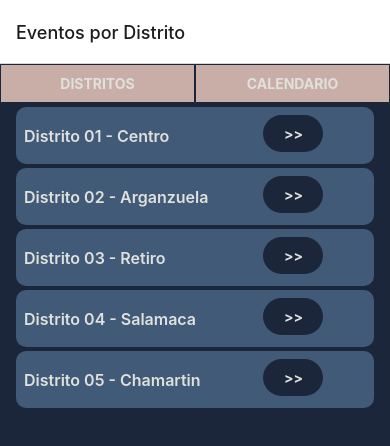
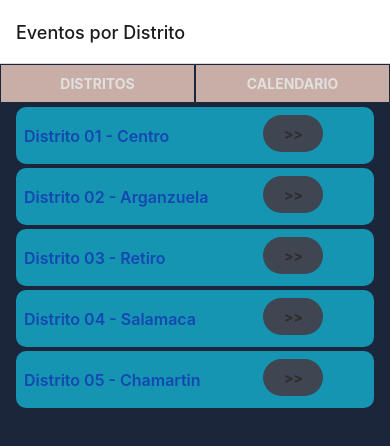
Before and after one commit to LuisLimaJLS/EventsApp, a React Native app: screen /DistrictScreen in a window 390 px wide. Shown: the top 446 px of the page. Built offline with nearby package versions, Linux system fonts and the light colour scheme.

Commit message:
Cambio colores

```diff
--- a/components/District.js
+++ b/components/District.js
@@ -29,7 +29,7 @@ const styles = StyleSheet.create({
         flexDirection: 'row',
         alignItems: 'center',
         marginBottom: 4,
-        backgroundColor: '#415A77',
+        backgroundColor: '#1595b2',
         padding: 8,
         borderRadius: 10
     },
@@ -48,7 +48,7 @@ const styles = StyleSheet.create({
     districtName: {
         fontSize: 16,
         fontWeight: '600',
-        color: '#E0E1DD'
+        color: '#1547b2'
     },
     districtDetail: {
         fontSize: 12,
@@ -56,7 +56,7 @@ const styles = StyleSheet.create({
     },
     appButtonContainer: {
         elevation: 8,
-        backgroundColor: "#1B263B",
+        backgroundColor: "#3f4551",
         borderRadius: 20,
         paddingVertical: 10,
         paddingHorizontal: 12,
@@ -66,7 +66,7 @@ const styles = StyleSheet.create({
     },
     appButtonText: {
         fontSize: 14,
-        color: "#E0E1DD",
+        color: "#2d2d2a",
         fontWeight: "bold",
         alignSelf: "center",
         textTransform: "uppercase"
```
